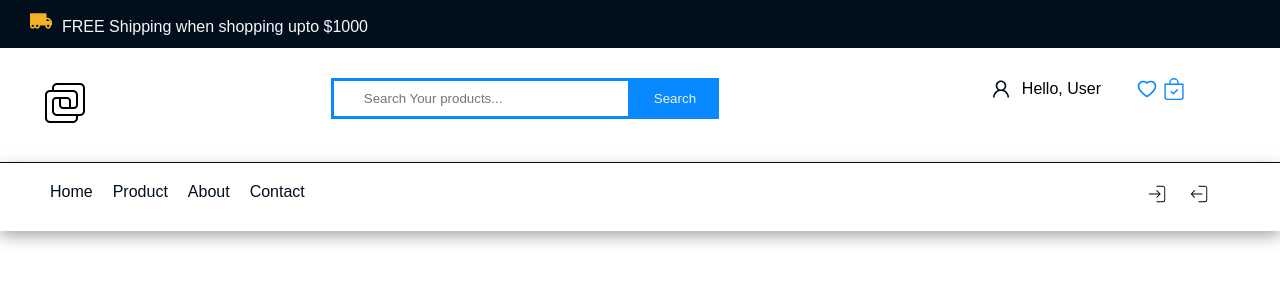
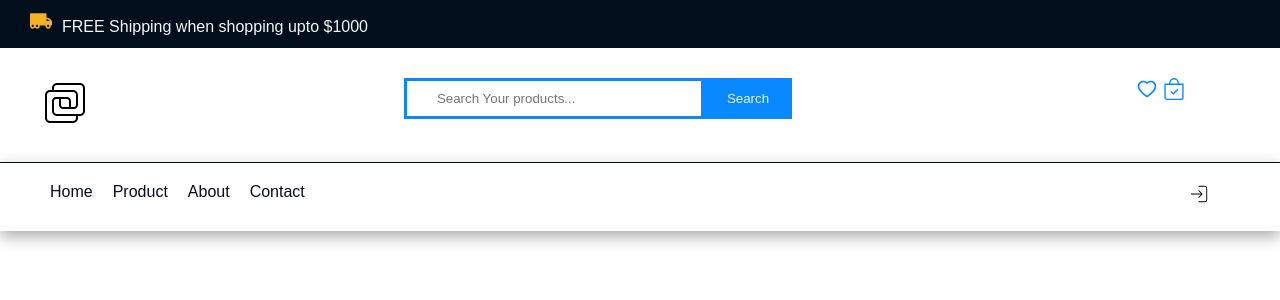
Before and after one commit to jegbune/my-ecommerce-app, a React (Create React App) app: page /Contact in a window 1280 px wide. Shown: the top 300 px of the page. Built offline with nearby package versions, Linux system fonts and the light colour scheme.

Commit message:
React lesson on configuring auth0 authentication

```diff
--- a/src/Component/ecommerceComponent/nav.js
+++ b/src/Component/ecommerceComponent/nav.js
@@ -10,7 +10,7 @@ import { Link } from 'react-router-dom'
 import { useAuth0 } from "@auth0/auth0-react";
 
 function Nav() {
-    const { loginWithRedirect, logout } = useAuth0();
+    const { loginWithRedirect, logout, user, isAuthenticated, isLoading } = useAuth0();
     return (
         <>
         <div className='free'>
@@ -29,12 +29,16 @@ function Nav() {
                     <button>Search</button>
                 </div>
                 <div className='icon'>
+
+                    {isAuthenticated &&
                     <div className='account'>
                         <div className='user_icon'>
                         <AiOutlineUser />
-                         </div>
-                        <p> Hello, User</p>
+                      </div>
+                        <p> Hello, {user.name}</p>
                     </div>
+                    }
+
                     <div className= 'second-icon'>
                     <Link to ='/' className='link'>
                     <AiOutlineHeart />
@@ -67,8 +71,10 @@ function Nav() {
                 </ul>
                 </div>
                 <div className='auth'>
+
+                    {isAuthenticated ?<button onClick={() => logout({ logoutParams: { returnTo: window.location.origin } })}><CiLogout /></button> :
                     <button onClick={() => loginWithRedirect()}><CiLogin /></button>
-                    <button onClick={() => logout({ logoutParams: { returnTo: window.location.origin } })}><CiLogout /></button>
+                    }
                 </div>
             </div>
 
```
